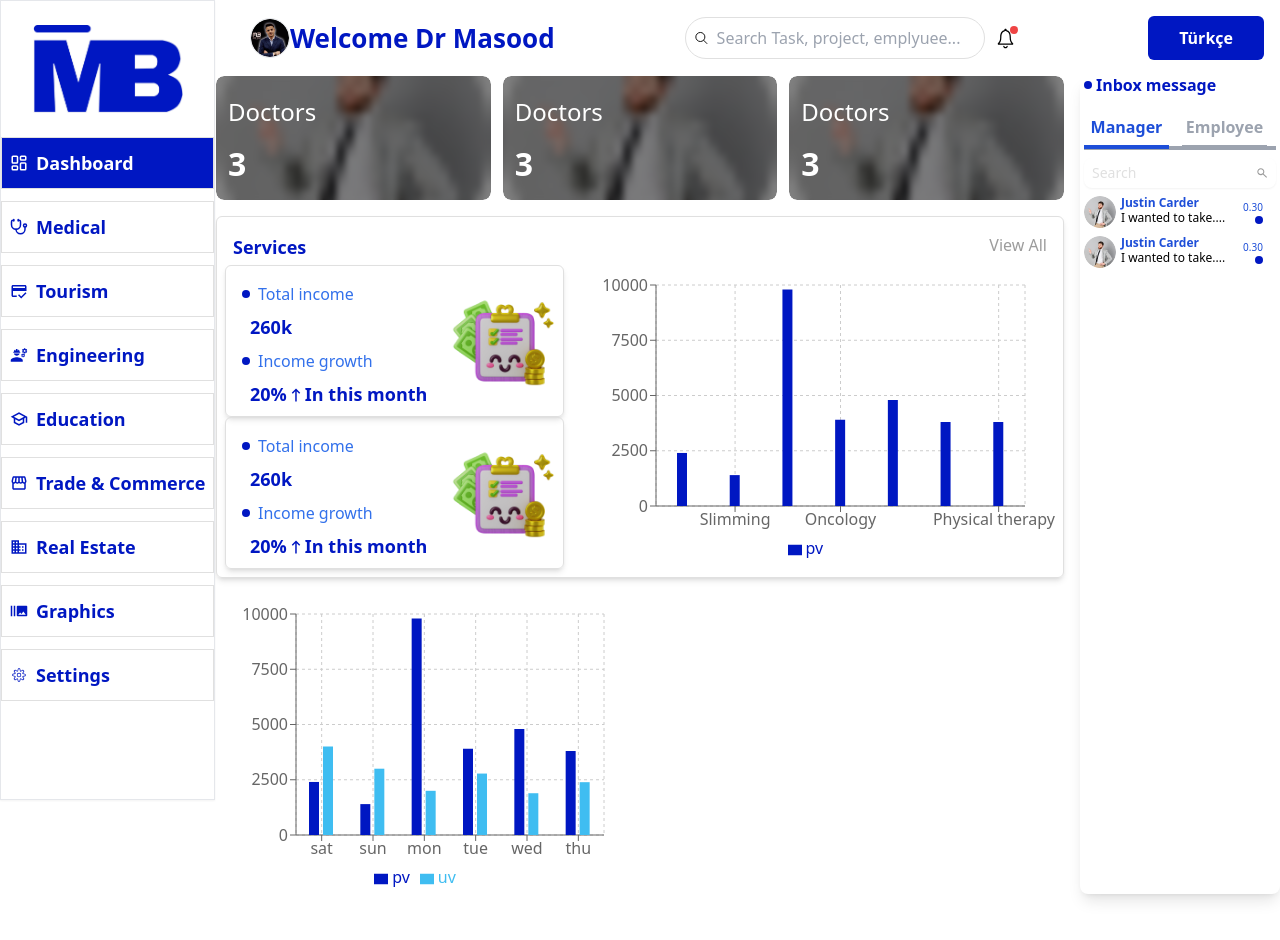
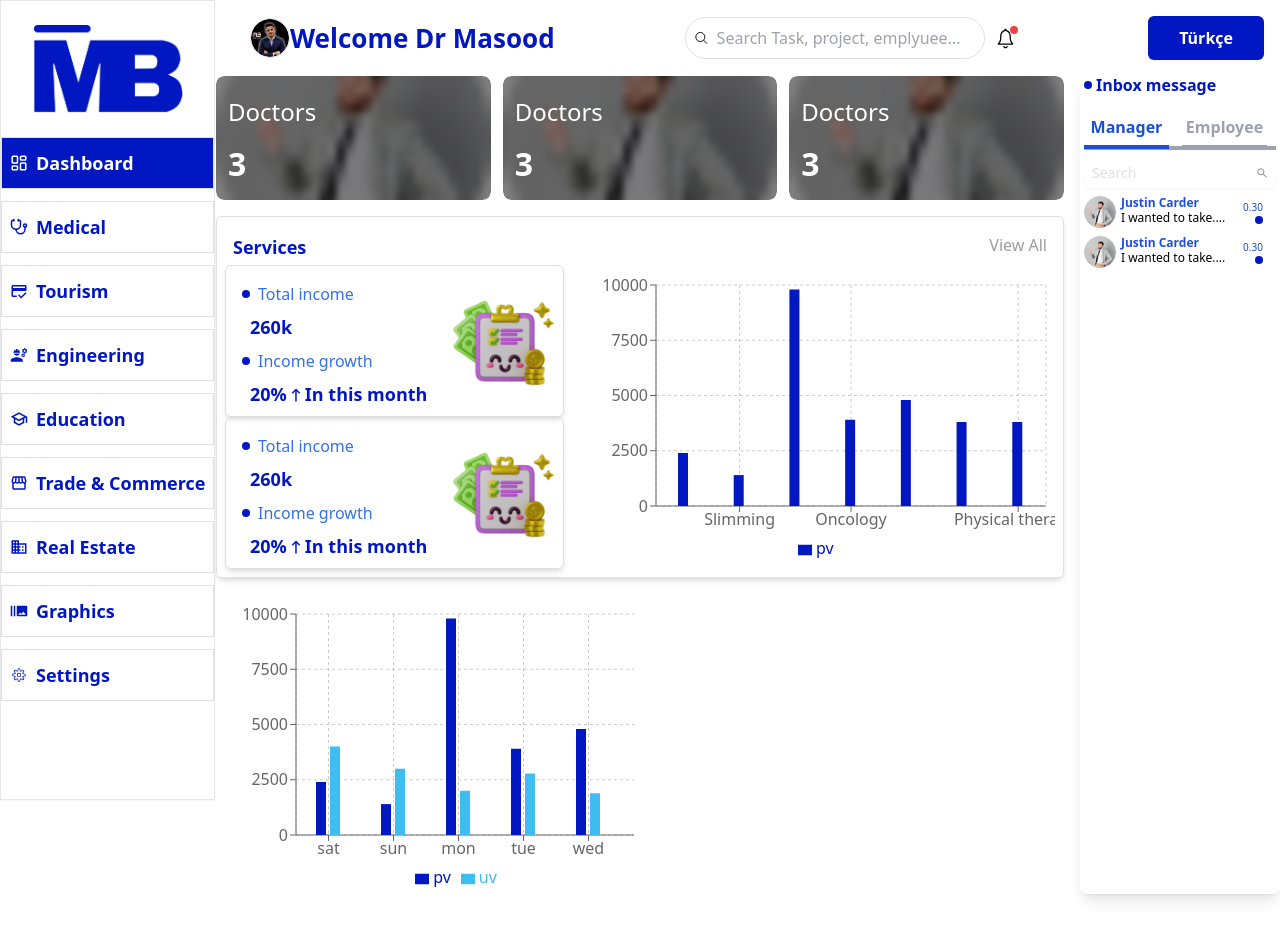
Before and after one commit to montaser77789/MB-WAY, a React (Vite) app: page /medical in a window 1280 px wide. Shown: the top 940 px of the page. Built offline with nearby package versions, Linux system fonts and the light colour scheme.

Commit message:
Medical page

```diff
--- a/src/index.css
+++ b/src/index.css
@@ -8,7 +8,7 @@ body {
 
 .sidebar-scrollbar::-webkit-scrollbar {
     width: 10px;
-    height: 12px;
+    height: 8px;
 }
 
 .sidebar-scrollbar::-webkit-scrollbar-thumb {
--- a/src/pages/MedicalSection/Medical.tsx
+++ b/src/pages/MedicalSection/Medical.tsx
@@ -132,14 +132,18 @@ const Medical = () => {
           </div>
         </div>
         <div className="col-span-12 md:col-span-7">
+          <div className="flex justify-end p-2 text-[#9C9C9C]">View All</div>
           <div
-            className={`min-w-[100%] ${
-              isScrollable ? "overflow-x-auto" : ""
-            } transition-all duration-300`}
-            onClick={handleClick}
+            style={{
+              width: "100%",
+              height: 300,
+              overflowX: "auto",
+              overflowY: "hidden",
+
+            }}
+             className="sidebar-scrollbar   scrollbar-thumb-blue_maincolor sidebar-scrollbar"
           >
-            <div className="flex justify-end p-2 text-[#9C9C9C]">View All</div>
-            <div style={{ width: "100%", height: 300 }}>
+            <div style={{ width: "500px", height: "100%" }}>
               <ResponsiveContainer width="100%" height="100%">
                 <BarChart
                   data={chartData2}
@@ -158,7 +162,7 @@ const Medical = () => {
                   <Legend />
                   {/* تغيير لون العمود الأول */}
                   <Bar dataKey="pv" fill="#0017C2" />
-                  {/* تغيير لون العمود الثاني */}
+                  {/* إضافة أعمدة أخرى عند الحاجة */}
                 </BarChart>
               </ResponsiveContainer>
             </div>
@@ -169,13 +173,9 @@ const Medical = () => {
       {/* القسم الثاني */}
       <div className="grid grid-cols-12 gap-3 mt-4">
         <div className="col-span-12 md:col-span-6">
-          <div
-            className={`w-full ${
-              isScrollable ? "overflow-x-auto" : ""
-            } transition-all duration-300`}
-            onClick={handleClick}
-          >
-            <div style={{ width: "100%", height: 300 }}>
+
+        <div className=" sidebar-scrollbar scrollbar-thumb-blue_maincolor sidebar-scrollbar" style={{ width: "100%", height: 300, overflowX: "auto", overflowY: "hidden" }}>
+  <div style={{ minWidth: "500px", height: "100%" }}>
     <ResponsiveContainer width="100%" height="100%">
       <BarChart
         data={chartData}
@@ -192,14 +192,16 @@ const Medical = () => {
         <YAxis />
         <Tooltip />
         <Legend />
-                  {/* تغيير لون العمود الأول */}
+        {/* العمود الأول */}
         <Bar dataKey="pv" fill="#0017C2" />
-                  {/* تغيير لون العمود الثاني */}
+        {/* العمود الثاني */}
         <Bar dataKey="uv" fill="#3FBDF1" />
       </BarChart>
     </ResponsiveContainer>
   </div>
 </div>
+
+
         </div>
         <div className="col-span-12 md:col-span-6">
           {/* محتوى إضافي يمكن إضافته هنا */}
```
Lines whose indentation alone changed are shown as unchanged.
